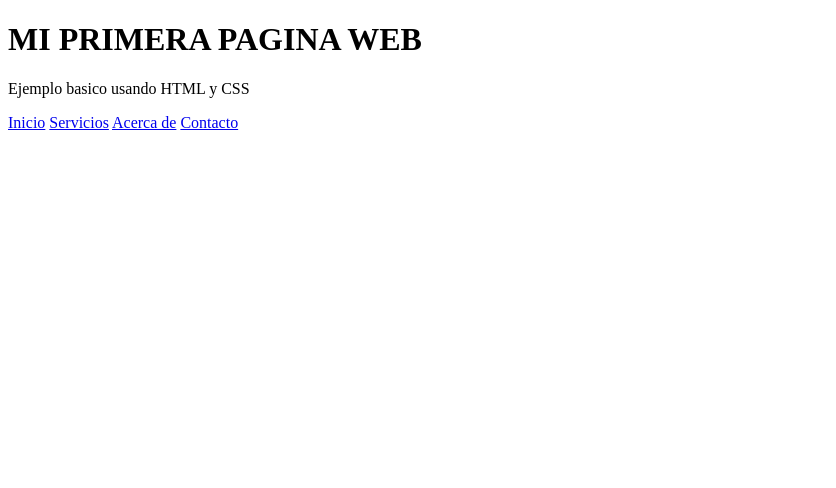
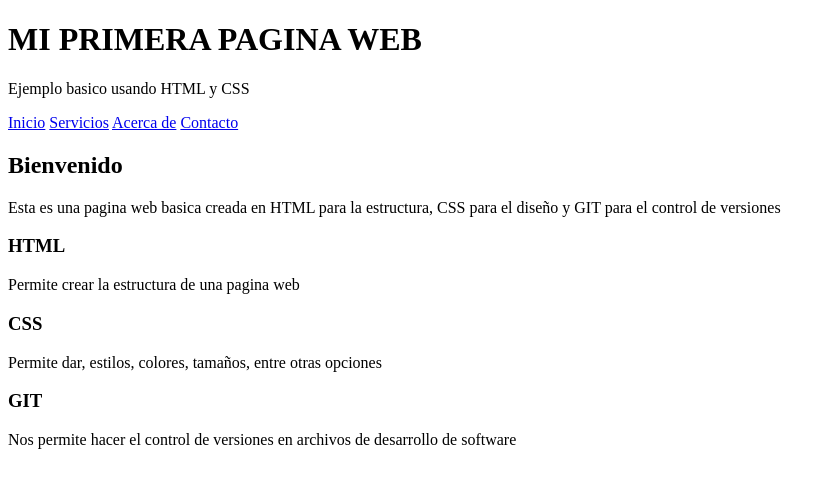
Before and after one commit to Madi9230/Prueba22, a plain HTML site: page index.html in a window 1280 px wide. Shown: the whole page, without its empty margins (0-836 px from the left). Drawn offline with Linux system fonts and the light colour scheme.

Commit message:
Se agrego la seccion principal con las tarjetas de la pagina

```diff
--- a/index.html
+++ b/index.html
@@ -17,5 +17,34 @@
         <a href="#">Acerca de</a>
         <a href="#">Contacto</a>
     </nav>
+    <main>
+        <section class="presentacion">
+            <h2>Bienvenido</h2>
+            <p>
+                Esta es una pagina web basica creada en HTML para la
+                estructura, CSS para el diseño y GIT para el control de
+                versiones
+            </p>
+        </section>
+        <section class="tarjetas">
+                <div class="tarjeta">
+                    <h3>HTML</h3>
+                    <p>Permite crear la estructura de una pagina web</p>
+                </div>
+                <div class="tarjeta">
+                    <h3>CSS</h3>
+                    <p>
+                        Permite dar, estilos, colores, tamaños, entre otras opciones
+                    </p>
+                </div>
+                <div class="tarjeta">
+                    <h3>GIT</h3>
+                    <p>
+                        Nos permite hacer el control de versiones en
+                        archivos de desarrollo de software
+                    </p>
+                </div>
+        </section>
+    </main>
 </body>
 </html>
```
